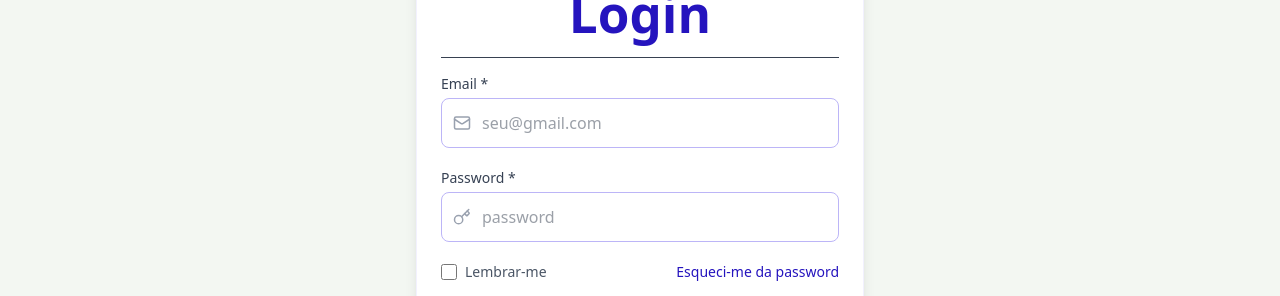
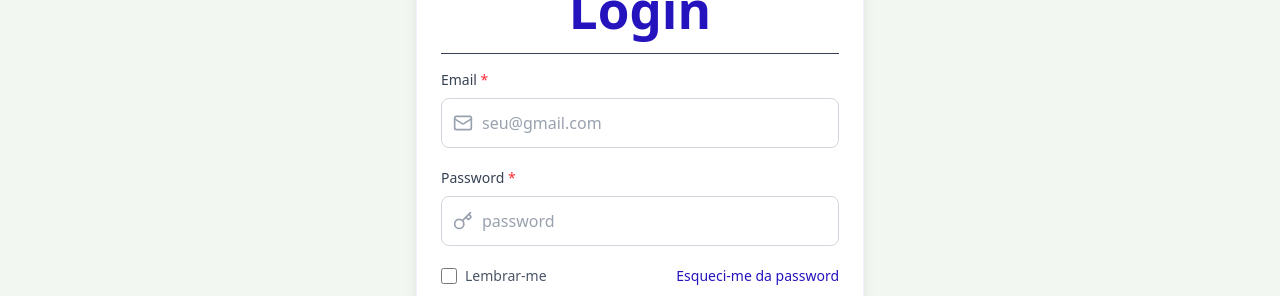
Before and after one commit to BlueTT2015/gestor_consultas, a React (Vite) app: page /auth/login in a window 1280 px wide. Shown: the part 283-579 px from the top of the page. Built offline with nearby package versions, Linux system fonts and the light colour scheme.

Commit message:
fix: login

```diff
--- a/src/App.jsx
+++ b/src/App.jsx
@@ -1,6 +1,7 @@
 // src/App.jsx
 
 import {Route, Routes} from "react-router-dom";
+import ProtectedRoute from "./components/auth/ProtectedRoute.jsx";
 
 
 import './App.css';
@@ -55,7 +56,7 @@ export default function App() {
                     <Route path="/dashboard-appointments" element={<DashboardAppointments/>} />
                     <Route path="/appointment" element={<Appointment/>} />
                     <Route path="/clinic/:clinicId" element={<ClinicDoctors />} />
-                    <Route path="/dashboard-users" element={<DashboardUsers />} />
+                    <Route path="/dashboard-users" element={<ProtectedRoute><DashboardUsers /> </ProtectedRoute>} />
                     <Route path="/patient/:patientId" element={<PatientProfile/>} />
                     <Route path="/patient-appointments/:patientId" element={<PatientAppointments/>} />
                     <Route path="/dashboard-clinic-staff/:managerId" element={<DashboardClinicStaff/>} />
--- a/src/components/forms/InputField.jsx
+++ b/src/components/forms/InputField.jsx
@@ -1,70 +1,58 @@
-import PropTypes from 'prop-types';
-import { colors } from "../../config/colors";
+import { AlertCircle } from 'lucide-react';
 
 export default function InputField({
                                        id,
                                        label,
                                        type = 'text',
                                        placeholder,
+                                       value,
+                                       onChange,
                                        required = false,
                                        icon: Icon,
-                                       className = '',
-                                       containerClassName = '',
-                                       inputClassName = '',
-                                       ...props
+                                       error
                                    }) {
-    const inputClasses = `w-full p-3 border rounded-lg ${Icon ? 'pl-10' : ''} focus:ring-2 focus:ring-opacity-50 transition duration-150 ${inputClassName}`;
-    const style = {
-        borderColor: colors.accent2,
-        outlineColor: colors.primary,
-        ...props.style
-    };
-
     return (
-        <div className={containerClassName}>
-            <label htmlFor={id} className="block text-sm font-medium text-gray-700 mb-1">
-                {label} {required && '*'}
+        <div className="space-y-2">
+            <label htmlFor={id} className="block text-sm font-medium text-gray-700">
+                {label} {required && <span className="text-red-500">*</span>}
             </label>
             <div className="relative">
-                {type === 'textarea' ? (
-                    <textarea
-                        id={id}
-                        name={id}
-                        placeholder={placeholder}
-                        required={required}
-                        rows={props.rows || "3"}
-                        className={`${inputClasses} resize-none`}
-                        style={style}
-                        {...props}
-                    />
-                ) : (
-                    <input
-                        type={type}
-                        id={id}
-                        name={id}
-                        placeholder={placeholder}
-                        required={required}
-                        className={inputClasses}
-                        style={style}
-                        {...props}
-                    />
+                {Icon && (
+                    <div className="absolute inset-y-0 left-0 pl-3 flex items-center pointer-events-none">
+                        <Icon size={20} className="text-gray-400" />
+                    </div>
                 )}
-                {Icon && (
-                    <Icon size={18} className="absolute left-3 top-1/2 transform -translate-y-1/2 text-gray-400" />
+                <input
+                    id={id}
+                    type={type}
+                    value={value}
+                    onChange={onChange}
+                    placeholder={placeholder}
+                    required={required}
+                    className={`
+                        block w-full ${Icon ? 'pl-10' : 'pl-4'} pr-4 py-3
+                        border rounded-lg text-gray-900
+                        placeholder-gray-400
+                        focus:ring-2 focus:ring-offset-1 focus:outline-none
+                        transition-all duration-200
+                        ${error
+                        ? 'border-red-300 focus:ring-red-500 focus:border-red-500'
+                        : 'border-gray-300 focus:ring-blue-500 focus:border-blue-500'
+                    }
+                    `}
+                />
+                {error && (
+                    <div className="absolute inset-y-0 right-0 pr-3 flex items-center pointer-events-none">
+                        <AlertCircle size={20} className="text-red-500" />
+                    </div>
                 )}
             </div>
+            {error && (
+                <p className="text-sm text-red-600 flex items-center mt-1">
+                    <AlertCircle size={16} className="mr-1" />
+                    {error}
+                </p>
+            )}
         </div>
     );
 }
-
-InputField.propTypes = {
-    id: PropTypes.string.isRequired,
-    label: PropTypes.string.isRequired,
-    type: PropTypes.oneOf(['text', 'email', 'password', 'date', 'time', 'number', 'textarea']),
-    placeholder: PropTypes.string,
-    required: PropTypes.bool,
-    icon: PropTypes.elementType,
-    className: PropTypes.string,
-    containerClassName: PropTypes.string,
-    inputClassName: PropTypes.string,
-};
--- /dev/null
+++ b/src/contexts/AuthContext.jsx
@@ -0,0 +1,75 @@
+import React, { createContext, useState, useContext, useEffect } from 'react';
+import { authService } from '../services/authService';
+
+const AuthContext = createContext({});
+
+export const useAuth = () => useContext(AuthContext);
+
+export const AuthProvider = ({ children }) => {
+    const [user, setUser] = useState(null);
+    const [token, setToken] = useState(localStorage.getItem('token'));
+    const [loading, setLoading] = useState(true);
+
+    useEffect(() => {
+        // Verifica se há token no localStorage
+        const storedToken = localStorage.getItem('token');
+        const storedUser = localStorage.getItem('user');
+
+        if (storedToken && storedUser) {
+            setToken(storedToken);
+            setUser(JSON.parse(storedUser));
+        }
+        setLoading(false);
+    }, []);
+
+    const login = async (email, password) => {
+        try {
+            setLoading(true);
+            const response = await authService.login(email, password);
+
+            // Guarda no localStorage
+            localStorage.setItem('token', response.accessToken);
+            localStorage.setItem('user', JSON.stringify(response.user));
+
+            // Atualiza o estado
+            setToken(response.accessToken);
+            setUser(response.user);
+
+            return { success: true, data: response };
+        } catch (error) {
+            console.error('Erro no login:', error);
+            return {
+                success: false,
+                error: error?.message || 'Erro ao fazer login. Verifique as credenciais.'
+            };
+        } finally {
+            setLoading(false);
+        }
+    };
+
+    const logout = () => {
+        localStorage.removeItem('token');
+        localStorage.removeItem('user');
+        setToken(null);
+        setUser(null);
+    };
+
+    const isAuthenticated = () => {
+        return !!token;
+    };
+
+    const value = {
+        user,
+        token,
+        login,
+        logout,
+        isAuthenticated,
+        loading
+    };
+
+    return (
+        <AuthContext.Provider value={value}>
+            {children}
+        </AuthContext.Provider>
+    );
+};
--- a/src/pages/DashboardUsers.jsx
+++ b/src/pages/DashboardUsers.jsx
@@ -32,7 +32,6 @@ export default function DashboardUsers() {
             if (!response.ok) throw new Error("Falha ao carregar lista de Utilizadores");
 
             const usersData = await response.json();
-
             const formattedUsers = usersData.map(user => {
                 const statusDetails = formatStatusUser(user.is_active);
                 const roleDisplay = formatRole(user.role);
--- a/src/pages/Login.jsx
+++ b/src/pages/Login.jsx
@@ -1,9 +1,23 @@
-import { Mail, Key, LogIn, ArrowRight } from 'lucide-react';
+import { useState } from 'react';
+import { useNavigate } from 'react-router-dom';
+import { Mail, Key, LogIn, ArrowRight, AlertCircle } from 'lucide-react';
 import { colors } from "../config/colors";
 import InputField from "../components/forms/InputField";
 import AuthWrapper from "../components/auth/AuthWrapper";
+import { useAuth } from '../contexts/AuthContext';
 
 export default function Login() {
+    const navigate = useNavigate();
+    const { login } = useAuth();
+
+    const [formData, setFormData] = useState({
+        email: '',
+        password: ''
+    });
+    const [errors, setErrors] = useState({});
+    const [isLoading, setIsLoading] = useState(false);
+    const [apiError, setApiError] = useState('');
+
     const footerLink = {
         to: "/auth/register",
         text: "Criar Conta",
@@ -15,6 +29,66 @@ export default function Login() {
         preLink: "Não tem uma conta?",
     };
 
+    const handleChange = (e) => {
+        const { id, value } = e.target;
+        setFormData(prev => ({
+            ...prev,
+            [id]: value
+        }));
+        // Limpa o erro do campo quando o usuário começa a digitar
+        if (errors[id]) {
+            setErrors(prev => ({
+                ...prev,
+                [id]: ''
+            }));
+        }
+        if (apiError) setApiError('');
+    };
+
+    const validateForm = () => {
+        const newErrors = {};
+
+        if (!formData.email.trim()) {
+            newErrors.email = 'Email é obrigatório';
+        } else if (!/\S+@\S+\.\S+/.test(formData.email)) {
+            newErrors.email = 'Email inválido';
+        }
+
+        if (!formData.password) {
+            newErrors.password = 'Password é obrigatória';
+        } else if (formData.password.length < 6) {
+            newErrors.password = 'Password deve ter pelo menos 6 caracteres';
+        }
+
+        setErrors(newErrors);
+        return Object.keys(newErrors).length === 0;
+    };
+
+    const handleSubmit = async (e) => {
+        e.preventDefault();
+
+        if (!validateForm()) return;
+
+        setIsLoading(true);
+        setApiError('');
+
+        try {
+            const result = await login(formData.email, formData.password);
+
+            if (result.success) {
+                // Redireciona para a página inicial após login bem-sucedido
+                navigate('/');
+            } else {
+                setApiError(result.error || 'Erro ao fazer login');
+            }
+        } catch (error) {
+            setApiError('Erro de conexão com o servidor');
+            console.error('Erro no login:', error);
+        } finally {
+            setIsLoading(false);
+        }
+    };
+
     return (
         <AuthWrapper
             title="Login"
@@ -23,14 +97,24 @@ export default function Login() {
             footerLink={footerLink}
             footerText={footerText}
         >
-            <form className="space-y-5">
+            <form className="space-y-5" onSubmit={handleSubmit}>
+                {apiError && (
+                    <div className="p-3 rounded-lg bg-red-50 border border-red-200 flex items-start gap-2">
+                        <AlertCircle size={20} className="text-red-500 mt-0.5 flex-shrink-0" />
+                        <p className="text-sm text-red-700">{apiError}</p>
+                    </div>
+                )}
+
                 <InputField
                     id="email"
                     label="Email"
                     type="email"
                     placeholder="seu@gmail.com"
+                    value={formData.email}
+                    onChange={handleChange}
                     required
                     icon={Mail}
+                    error={errors.email}
                 />
 
                 <InputField
@@ -38,8 +122,11 @@ export default function Login() {
                     label="Password"
                     type="password"
                     placeholder="password"
+                    value={formData.password}
+                    onChange={handleChange}
                     required
                     icon={Key}
+                    error={errors.password}
                 />
 
                 <div className="flex justify-between items-center text-sm">
@@ -61,16 +148,26 @@ export default function Login() {
 
                 <button
                     type="submit"
-                    className="w-full flex items-center justify-center px-4 py-3 rounded-lg text-lg font-semibold transition-colors shadow-md hover:shadow-lg"
+                    disabled={isLoading}
+                    className="w-full flex items-center justify-center px-4 py-3 rounded-lg text-lg font-semibold transition-colors shadow-md hover:shadow-lg disabled:opacity-70 disabled:cursor-not-allowed"
                     style={{
                         backgroundColor: colors.secondary,
                         color: colors.white,
                     }}
-                    onMouseEnter={(e) => e.currentTarget.style.backgroundColor = '#1e109d'}
-                    onMouseLeave={(e) => e.currentTarget.style.backgroundColor = colors.secondary}
+                    onMouseEnter={(e) => !isLoading && (e.currentTarget.style.backgroundColor = '#1e109d')}
+                    onMouseLeave={(e) => !isLoading && (e.currentTarget.style.backgroundColor = colors.secondary)}
                 >
-                    <LogIn size={20} className="mr-2" />
-                    Login
+                    {isLoading ? (
+                        <>
+                            <div className="w-5 h-5 border-2 border-white border-t-transparent rounded-full animate-spin mr-2"></div>
+                            A processar...
+                        </>
+                    ) : (
+                        <>
+                            <LogIn size={20} className="mr-2" />
+                            Login
+                        </>
+                    )}
                 </button>
             </form>
         </AuthWrapper>
```
Also changed, not shown: src/components/auth/ProtectedRoute.jsx (added, +19 -0 lines), src/main.jsx (+9 -4 lines), src/services/authService.js (added, +28 -0 lines).
